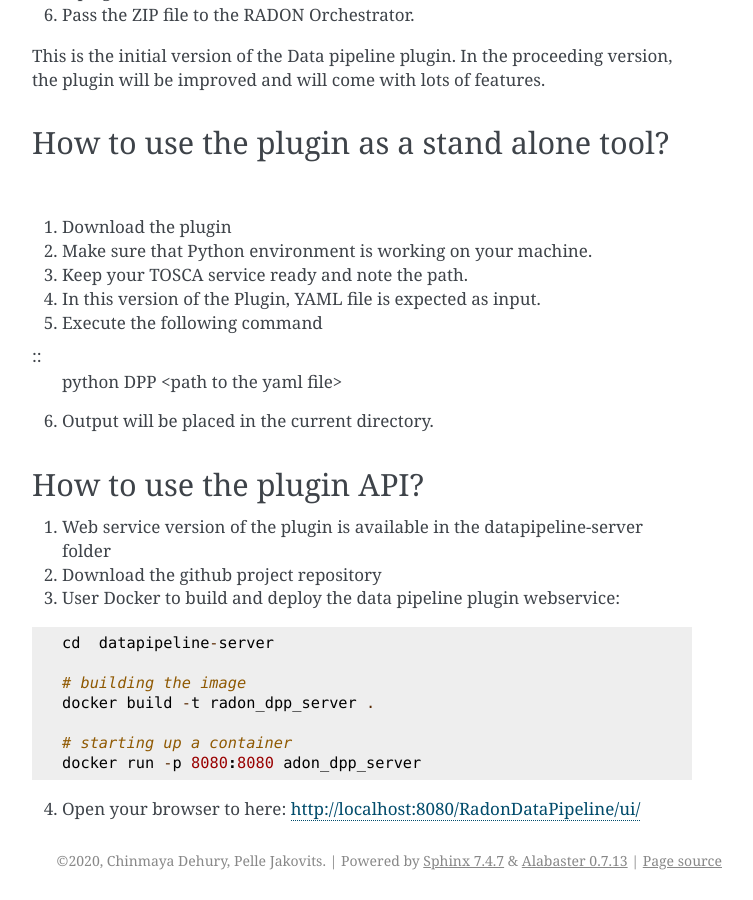
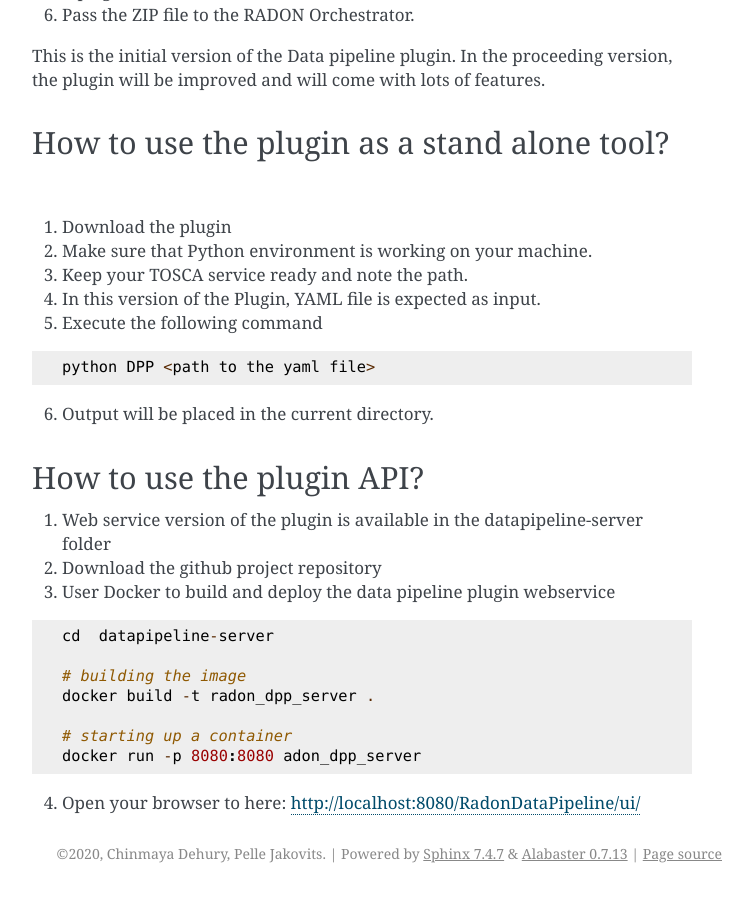
Before and after one commit to radon-h2020/radon-datapipeline-plugin, a Sphinx documentation site: the page built from docs/getting-started.rst, in a window 1280 px wide and 900 px high, scrolled down 1098 px. Shown: the whole window, without its empty margins (388-1141 px from the left). Built offline with Sphinx 7.4.7, drawn with Linux system fonts in a browser that asks for light colours.

```diff
--- a/docs/getting-started.rst
+++ b/docs/getting-started.rst
@@ -39,6 +39,7 @@ How to use the plugin as a stand alone tool?
 5. Execute the following command
 
 ::
+
   python DPP <path to the yaml file>
 
 6. Output will be placed in the current directory.
@@ -51,7 +52,7 @@ How to use the plugin API?
 
 2. Download the github project repository
 
-3. User Docker  to build and deploy the data pipeline plugin webservice:
+3. User Docker  to build and deploy the data pipeline plugin webservice
 
 ::
 
```
